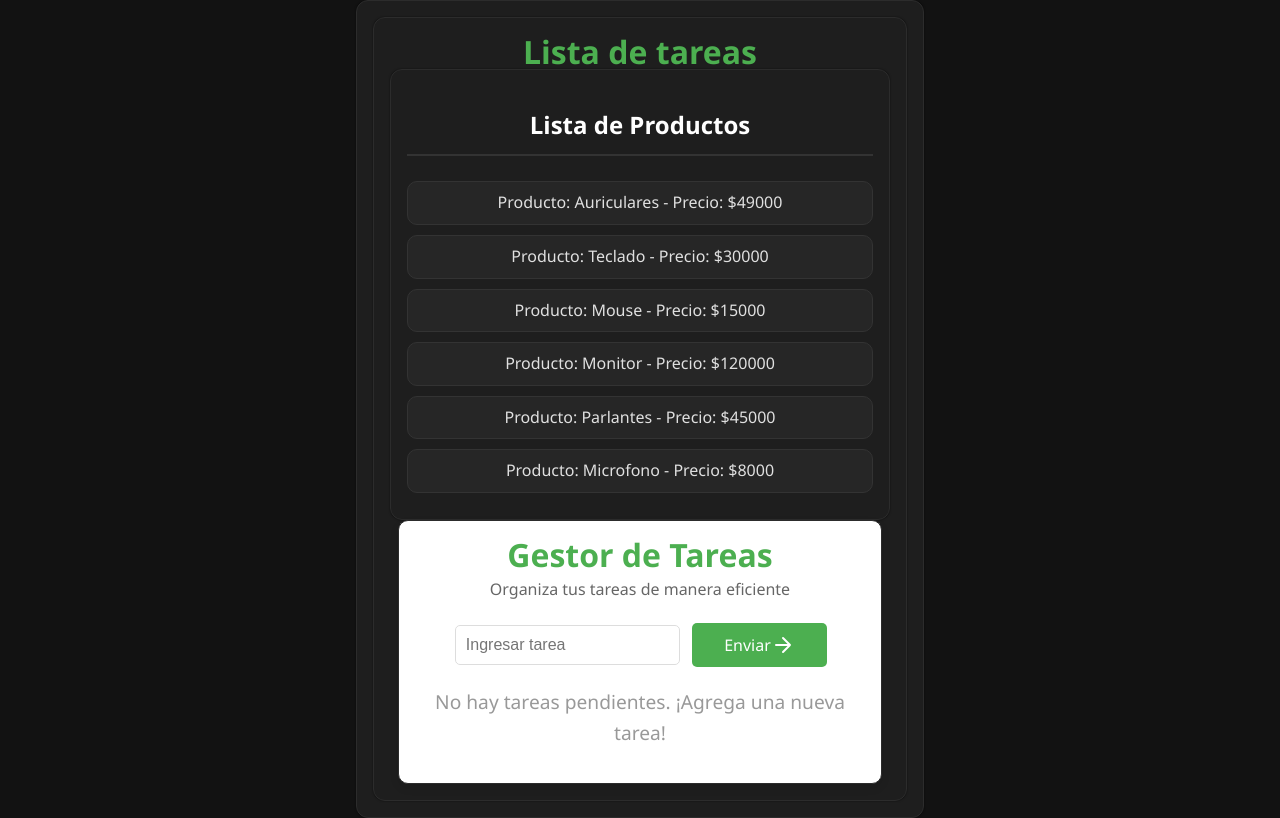
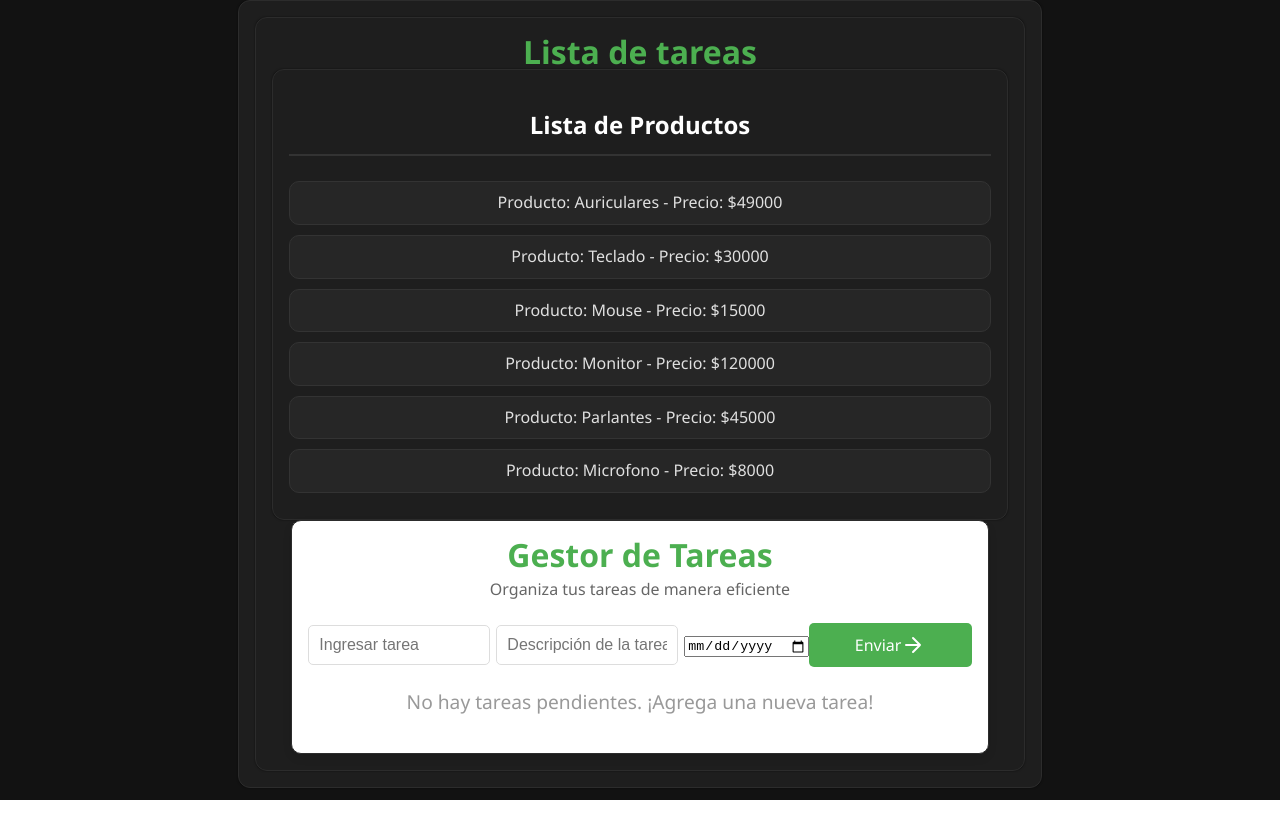
Before and after one commit to santip019/pv_tp3_grupo21, a React (Vite) app in the folder tp03PV2025Grupo21/: page / in a window 1280 px wide. Built offline with nearby package versions, Linux system fonts and the light colour scheme.

Commit message:
feat: Se agregan los campos Descripcion y fecha [Antonella Cruz, Valentina Efimov, Santiago Padilla]

```diff
--- a/tp03PV2025Grupo21/src/assets/components/Tarea.jsx
+++ b/tp03PV2025Grupo21/src/assets/components/Tarea.jsx
@@ -5,12 +5,17 @@ import "./Tarea.css";
 
 function Home() {
   const [tasks, setTasks] = useState([]);
+  const [descripcion, setDescripcion] = useState("");
+  const [fecha, setFecha] = useState("");
 
-  const agregarTarea = (tarea) => {
+  const agregarTarea = ({title, descripcion, fecha}) => {
     const nuevaTarea = {
       id: Date.now(),
-      title: tarea,
+      title,
+      descripcion,
+      fecha,
       completed: false,
+      expandida: false,
     };
     setTasks([...tasks, nuevaTarea]);
   };
--- a/tp03PV2025Grupo21/src/assets/components/TaskInput.jsx
+++ b/tp03PV2025Grupo21/src/assets/components/TaskInput.jsx
@@ -3,6 +3,8 @@ import "./Tarea.css";
 
 function Formulario({ onAgregar }) {
   const [tarea, setTarea] = useState("");
+  const [descripcion, setDescripcion] = useState("");
+  const [fecha, setFecha] = useState("");
 
   const taskInput = (evento) => {
     setTarea(evento.target.value);
@@ -11,8 +13,14 @@ function Formulario({ onAgregar }) {
   const envio = (evento) => {
     evento.preventDefault();
     if (tarea.trim() !== "") {
-      onAgregar(tarea);
+      onAgregar({
+        title: tarea,
+        descripcion,
+        fecha
+      });
       setTarea("");
+      setDescripcion("");
+      setFecha("");
     }
   };
 
@@ -28,6 +36,25 @@ function Formulario({ onAgregar }) {
           onChange={taskInput}
         />
       </label>
+      <label htmlFor="descripcion">
+        <input
+          type="text"
+          name="descripcion"
+          id="descripcion"
+          placeholder="Descripción de la tarea"
+          value={descripcion}
+          onChange={(e) => setDescripcion(e.target.value)}
+        />
+      </label>
+      <label htmlFor="fecha">
+        <input
+          type="date"
+          name="fecha"
+          id="fecha"
+          value={fecha}
+          onChange={(e) => setFecha(e.target.value)}
+        />
+      </label>
       <button type="submit">
         <span className="TextoOculto">Enviar </span>
         <svg width="24" height="24" viewBox="0 0 24 24" fill="none" xmlns="http://www.w3.org/2000/svg">
--- a/tp03PV2025Grupo21/src/assets/components/TaskItem.jsx
+++ b/tp03PV2025Grupo21/src/assets/components/TaskItem.jsx
@@ -1,7 +1,10 @@
 import "./Tarea.css";
 import React from "react";
+import { useState } from "react";
 
 function TaskItem({ task, onEliminar, onRealizado }) {
+  const [mostrarInfo, setMostrarInfo] = useState(false);
+
   return (
     <div className="task-container">
       <li id={task?.id} className={`todo_item ${task.completed ? "completed" : ""}`}>
@@ -12,6 +15,10 @@ function TaskItem({ task, onEliminar, onRealizado }) {
           <p>{task?.title}</p>
         </button>
       </li>
+      <div className="info_extra">
+          <p><strong>Descripción:</strong> {task.descripcion || "Sin descripción"}</p>
+          <p><strong>Fecha:</strong> {task.fecha || "Sin fecha"}</p>
+        </div>
       <button className="delete-button" onClick={() => onEliminar(task.id)}>
         <span className="TextoOculto">Eliminar</span>
         <svg
```
